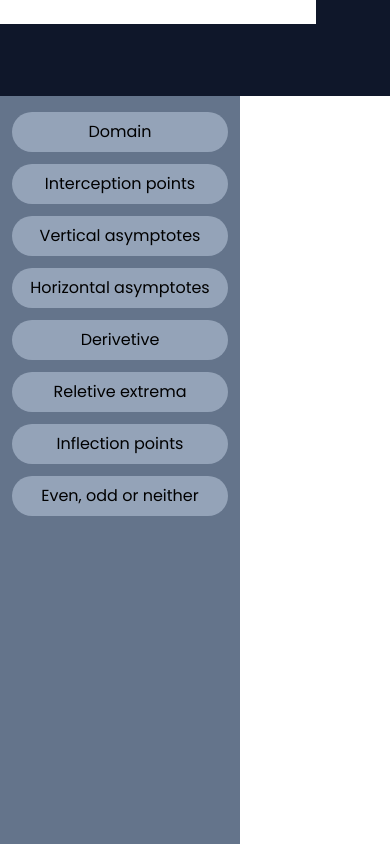
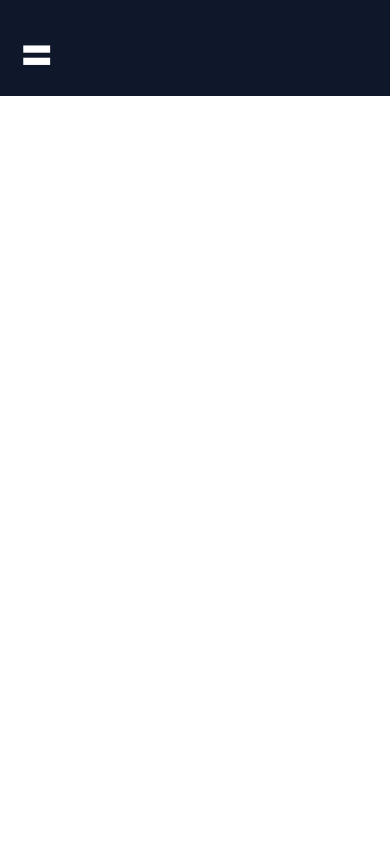
Before and after one commit to GuyOz5252/function-calculator, a React (Create React App) app: page / in a window 390 px wide. Built offline with nearby package versions, Linux system fonts and the light colour scheme.

Commit message:
updated sidebar to be responsive

```diff
--- a/src/components/header/Header.jsx
+++ b/src/components/header/Header.jsx
@@ -1,9 +1,5 @@
 const Header = () => {
-	return (
-		<div className="bg-slate-900 h-24 w-screen fixed z-10">
-			<input type="text" />
-		</div>
-	);
+	return <div className="bg-slate-900 h-24 w-screen fixed top-0 md:z-10"></div>;
 };
 
 export default Header;
--- a/src/components/side-bar/SideBar.css
+++ b/src/components/side-bar/SideBar.css
@@ -9,3 +9,7 @@
 .active-tab {
 	@apply bg-slate-200;
 }
+
+.show {
+	left: 0;
+}
--- a/src/components/side-bar/SideBar.jsx
+++ b/src/components/side-bar/SideBar.jsx
@@ -5,16 +5,26 @@ import { useState } from 'react';
 
 const SideBar = () => {
 	const [activeTab, setActiveTab] = useState('');
+	const [sideBar, setSidebar] = useState(false);
 
 	const toggleActiveTab = event => {
 		console.log(event.target);
 		setActiveTab(event.target.id);
 		console.log(event.target.id);
+		showSideBar();
 	};
 
+	const showSideBar = () => setSidebar(!sideBar);
+
 	return (
-		<div className="bg-slate-500 w-60 h-screen pt-28 text cenetr px-3 fixed">
-			<nav>
+		<nav className="md:-z-10">
+			<div
+				className={
+					'bg-slate-500 w-60 h-screen pt-28 text cenetr px-3 fixed -left-full md:left-0 duration-500 ' +
+					(sideBar ? 'show' : '')
+				}
+			>
+				<div>
 					{SideBarData.map(item => {
 						return (
 							<div>
@@ -22,7 +32,8 @@ const SideBar = () => {
 									id={item.path}
 									onClick={toggleActiveTab}
 									className={
-									'side-bar-btn ' + (activeTab === item.path ? 'active-tab' : '')
+										'side-bar-btn ' +
+										(activeTab === item.path ? 'active-tab' : '')
 									}
 									to={item.path}
 								>
@@ -31,8 +42,15 @@ const SideBar = () => {
 							</div>
 						);
 					})}
+				</div>
+			</div>
+			<menu
+				className="fixed top-8 left-5 md:hidden cursor-pointer font-bold text-5xl text-white"
+				onClick={showSideBar}
+			>
+				{sideBar ? <span className="">X</span> : <span className="">=</span>}
+			</menu>
 		</nav>
-		</div>
 	);
 };
 
```
Lines whose indentation alone changed are shown as unchanged.
